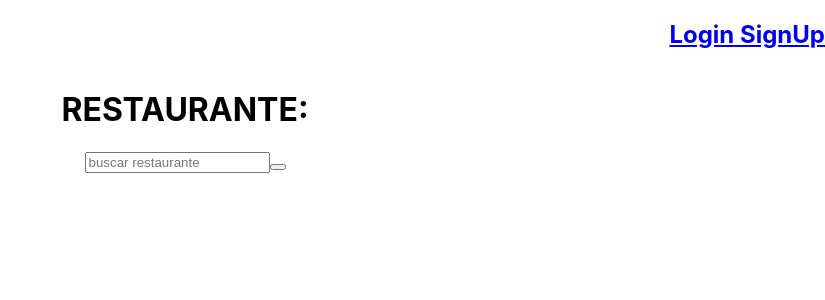
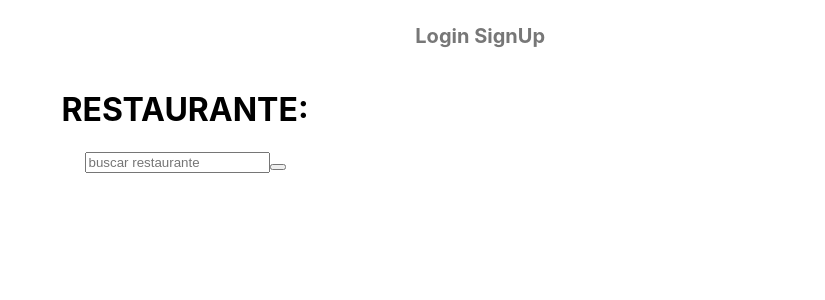
Before and after one commit to FabianMosquera/restaurant-project, a React (Vite) app: page /restaurant in a window 1280 px wide. Shown: the top 300 px of the page, without its empty margins (455-1280 px from the left). Built offline with nearby package versions, Linux system fonts and the light colour scheme; no server answers; the database is empty.

Commit message:
ADD css styles

```diff
--- a/src/components/Header/StyledHeader.tsx
+++ b/src/components/Header/StyledHeader.tsx
@@ -5,8 +5,12 @@ import { Link } from "react-router-dom";
 export const HeaderContainer = styled.div`
   display: flex;
   justify-content: flex-end;
+  max-width: 720px;
+  margin: 0 auto;
 `;
 
 export const Linkslogin = styled(Link)`
-
+  font-size: 20px;
+  color: #777;
+  text-decoration: none;
 `;
--- a/src/components/Header/index.tsx
+++ b/src/components/Header/index.tsx
@@ -1,4 +1,4 @@
-import { HeaderContainer } from "./StyledHeader";
+import { HeaderContainer, Linkslogin } from "./StyledHeader";
 import { Context } from "../../context/context";
 import { Link } from "react-router-dom";
 import { useContext } from "react";
@@ -6,8 +6,8 @@ import { useContext } from "react";
 function Login(props: any){
   return (
     <>
-    <Link to="/login"> Login</Link>
-    <Link to="/signup"> SignUp</Link>
+    <Linkslogin to="/login"> Login</Linkslogin>
+    <Linkslogin to="/signup"> SignUp</Linkslogin>
     </>
     )
 }
@@ -15,7 +15,7 @@ function Login(props: any){
 function Logout(){
   return (
     <>
-    <Link to="/signup"> SignUp</Link>
+    <Linkslogin to="/signup"> SignUp</Linkslogin>
     </>
     )
 }
```
